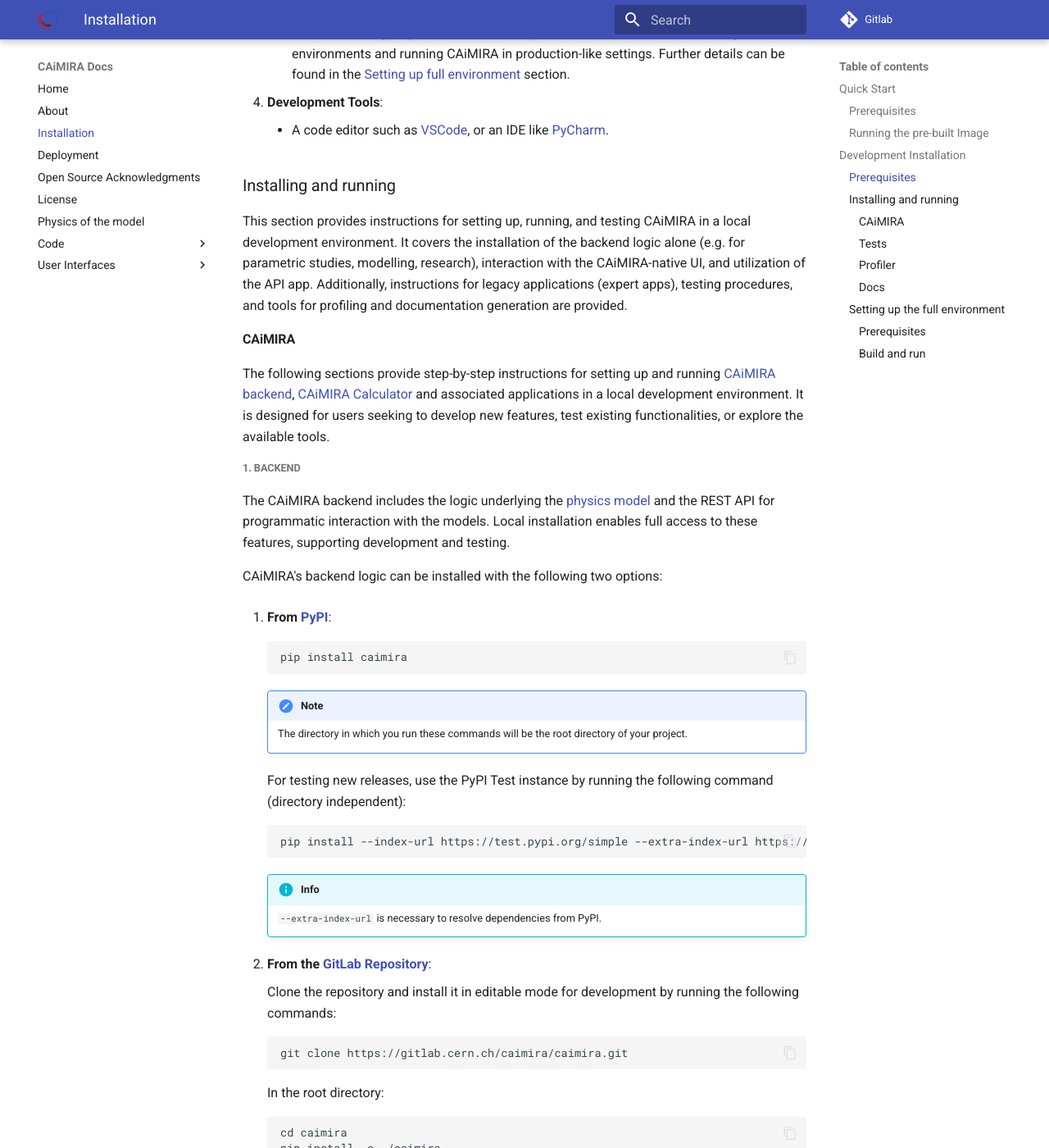
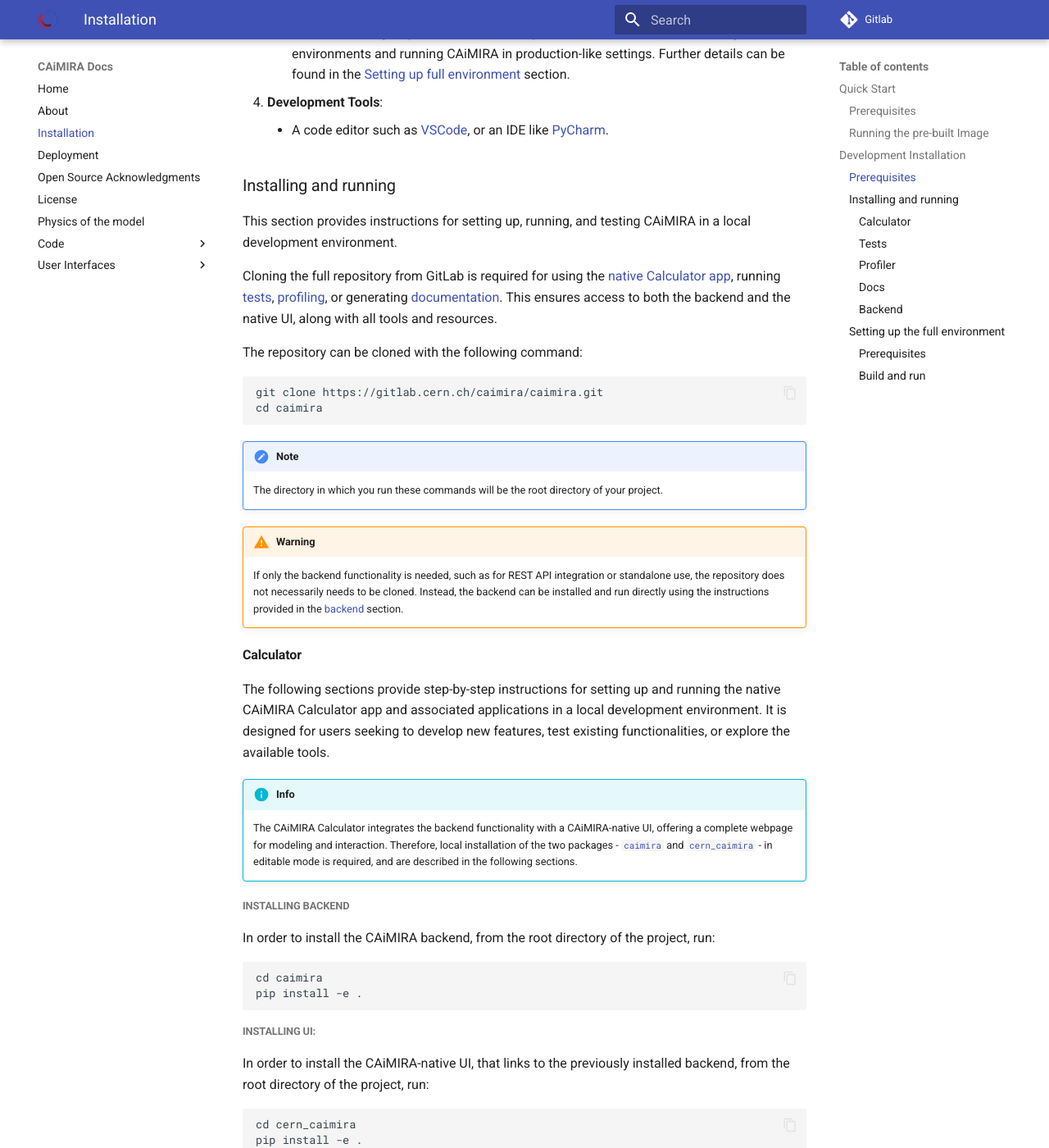
Before and after one commit to CERN/CAiMIRA, an MkDocs documentation site: the page built from caimira/docs/mkdocs/docs/root/installation.md, in a window 1280 px wide and 1400 px high, scrolled down 2594 px. Shown: the whole window at 82% size. Built offline with MkDocs 1.6.1 and Material for MkDocs 9.7.7, drawn with Linux system fonts in a browser that asks for light colours; some of the changed text lies outside the part shown.

Commit message:
updated installation structure

```diff
--- a/caimira/docs/mkdocs/docs/root/installation.md
+++ b/caimira/docs/mkdocs/docs/root/installation.md
@@ -3,7 +3,7 @@
 **Guide Overview**:
 
 1. **[Quick Start](#quick-start)**: Designed for users aiming to run CAiMIRA with minimal setup. The Quick Guide section outlines the fastest approach to using CAiMIRA through a pre-built Docker image.
-2. **[Development Installation](#development-installation)**: Intended for developers or those requiring advanced customization. This section includes detailed steps for setting up the environment, running the backend REST API, customizing the UI, and contributing to the project.
+2. **[Development Installation](#development-installation)**: Intended for developers or those requiring advanced customization. This section includes detailed steps for setting up the environment, customizing the UI, running the backend REST API, and contributing to the project.
 
 ## Quick Start
 
@@ -81,86 +81,45 @@
 
 ### Installing and running
 
-This section provides instructions for setting up, running, and testing CAiMIRA in a local development environment. It covers the installation of the backend logic alone (e.g. for parametric studies, modelling, research), interaction with the CAiMIRA-native UI, and utilization of the API app. Additionally, instructions for legacy applications (expert apps), testing procedures, and tools for profiling and documentation generation are provided.
+This section provides instructions for setting up, running, and testing CAiMIRA in a local development environment.
 
-#### CAiMIRA
+Cloning the full repository from GitLab is required for using the [native Calculator app](#calculator), running [tests](#tests), [profiling](#profiler), or generating [documentation](#docs). This ensures access to both the backend and the native UI, along with all tools and resources.
 
-The following sections provide step-by-step instructions for setting up and running [CAiMIRA backend](#1-backend), [CAiMIRA Calculator](#2-calculator) and associated applications in a local development environment. It is designed for users seeking to develop new features, test existing functionalities, or explore the available tools.
+The repository can be cloned with the following command:
 
-##### 1. Backend
+    git clone https://gitlab.cern.ch/caimira/caimira.git
+    cd caimira
 
-The CAiMIRA backend includes the logic underlying the [physics model](https://caimira-test.docs.cern.ch/root/physics_model/) and the REST API for programmatic interaction with the models. Local installation enables full access to these features, supporting development and testing.
+!!! note
+    The directory in which you run these commands will be the root directory of your project.
 
-CAiMIRA's backend logic can be installed with the following two options:
+!!! warning
+    If only the backend functionality is needed, such as for REST API integration or standalone use, the repository does not necessarily needs to be cloned. Instead, the backend can be installed and run directly using the instructions provided in the [backend](#backend) section.
 
-1. **From [PyPI](https://pypi.org/project/caimira/)**:
+#### Calculator
 
-        pip install caimira
+The following sections provide step-by-step instructions for setting up and running the native CAiMIRA Calculator app and associated applications in a local development environment. It is designed for users seeking to develop new features, test existing functionalities, or explore the available tools.
 
-    !!! note
-        The directory in which you run these commands will be the root directory of your project.
+!!! info
+    The CAiMIRA Calculator integrates the backend functionality with a CAiMIRA-native UI, offering a complete webpage for modeling and interaction. Therefore, local installation of the two packages - [`caimira`](#installing-backend) and [`cern_caimira`](#installing-ui) - in editable mode is required, and are described in the following sections.
 
-    For testing new releases, use the PyPI Test instance by running the following command (directory independent):
+##### Installing backend
 
-        pip install --index-url https://test.pypi.org/simple --extra-index-url https://pypi.org/simple caimira
+In order to install the CAiMIRA backend, from the root directory of the project, run:
 
-    !!! info
-        `--extra-index-url` is necessary to resolve dependencies from PyPI.
+    cd caimira
+    pip install -e .
 
-2. **From the [GitLab Repository](https://gitlab.cern.ch/caimira/caimira)**:
+##### Installing UI:
 
-    Clone the repository and install it in editable mode for development by running the following commands:
-
-        git clone https://gitlab.cern.ch/caimira/caimira.git
-
-    In the root directory:
-
-        cd caimira
-        pip install -e ./caimira
-
-###### Running and testing with API
-
-CAiMIRA backend includes a REST API for programmatic interaction with its models. The following steps describe how to run and test the API locally.
-
-1. **Run the backend API**:
-
-        python -m caimira.api.app
-
-    The Tornado server will be accessible at [http://localhost:8081/](http://localhost:8081/).
-
-2. **Test the API**:
-
-    Send a `POST` request to  `http://localhost:8081/virus_report` with the required inputs in the body. Example request formats can be found in the [Virus Validator Code](https://gitlab.cern.ch/caimira/caimira/blob/master/caimira/src/caimira/calculator/validators/virus/virus_validator.py#L565).
-
-3. **Example Response**:
-    A successful response will return data in the following format:
-
-    !!! success
-            {
-                "status": "success",
-                "message": "Results generated successfully",
-                "report_data": {
-                    ...
-                },
-                ...
-            }
-
-    For further details please refer to the [REST API documentation page](../code/rest_api.md).
-
-##### 2. Native Calculator app
-
-The CAiMIRA Calculator integrates the backend functionality with a CAiMIRA-native UI, offering a complete webpage for modeling and interaction. Local installation in editable mode facilitates both development and testing, which are described in the following sections.
-
-###### Installing UI:
-
-In order to install the CAiMIRA-native UI version, that links to the previously installed backend, from the root directory of the project, run:
+In order to install the CAiMIRA-native UI, that links to the previously installed backend, from the root directory of the project, run:
 
     cd cern_caimira
     pip install -e .
 
-###### Running:
+##### Running:
 
-The calculator can be started with the CAiMIRA-native UI using the following command in the project root directory:
+The calculator can be started with the CAiMIRA-native UI using the following command (directory independent):
 
     python -m cern_caimira.apps.calculator
 
@@ -192,7 +151,7 @@
 
 ##### Expert-Apps:
 
-The CAiMIRA Expert App and CO~2~ App are legacy tools designed to provide dynamic interaction with the CAiMIRA model parameters.
+The CAiMIRA Expert App and CO<sub>2</sub> App are legacy tools designed to provide dynamic interaction with the CAiMIRA model parameters.
 
 !!! warning
 
@@ -282,6 +241,69 @@
 
     The documentation can now be accessed at [http://0.0.0.0:8080/](http://0.0.0.0:8080/).
 
+#### Backend
+
+The CAiMIRA backend includes the logic underlying the [physics model](https://caimira-test.docs.cern.ch/root/physics_model/) and the REST API for programmatic interaction with the models. Local installation enables full access to these features, supporting development and testing.
+
+##### Installing
+
+CAiMIRA's backend logic can be installed with the following two options:
+
+1. **From [PyPI](https://pypi.org/project/caimira/)**:
+
+        pip install caimira
+
+    For testing new releases, use the PyPI Test instance by running the following command (directory independent):
+
+        pip install --index-url https://test.pypi.org/simple --extra-index-url https://pypi.org/simple caimira
+
+    !!! info
+        `--extra-index-url` is necessary to resolve dependencies from PyPI.
+
+2. **From the [GitLab Repository](https://gitlab.cern.ch/caimira/caimira)<sup>1</sup>**:
+
+    Clone the repository and install it in editable mode for development by running the following commands:
+
+        git clone https://gitlab.cern.ch/caimira/caimira.git
+        cd caimira
+
+    In the root directory:
+
+        cd caimira
+        pip install -e .
+
+    !!! note
+        <sup>1</sup>In case you haven't cloned the repository before.
+
+##### Running and testing with API
+
+CAiMIRA backend includes a REST API for programmatic interaction with its models. The following steps describe how to run and test the API locally.
+
+1. **Run the backend API**:
+
+        python -m caimira.api.app
+
+    The Tornado server will be accessible at [http://localhost:8081/](http://localhost:8081/).
+
+2. **Test the API**:
+
+    Send a `POST` request to  `http://localhost:8081/virus_report` with the required inputs in the body. Example request formats can be found in the [Virus Validator Code](https://gitlab.cern.ch/caimira/caimira/blob/master/caimira/src/caimira/calculator/validators/virus/virus_validator.py#L565).
+
+3. **Example Response**:
+    A successful response will return data in the following format:
+
+    !!! success
+            {
+                "status": "success",
+                "message": "Results generated successfully",
+                "report_data": {
+                    ...
+                },
+                ...
+            }
+
+    For further details please refer to the [REST API documentation page](../code/rest_api.md).
+
 ### Setting up the full environment
 
 This section outlines the steps to build and run the full CAiMIRA environment locally using Docker. It provides instructions for creating the necessary Docker images, configuring authentication, and running the application with Docker Compose.
```
